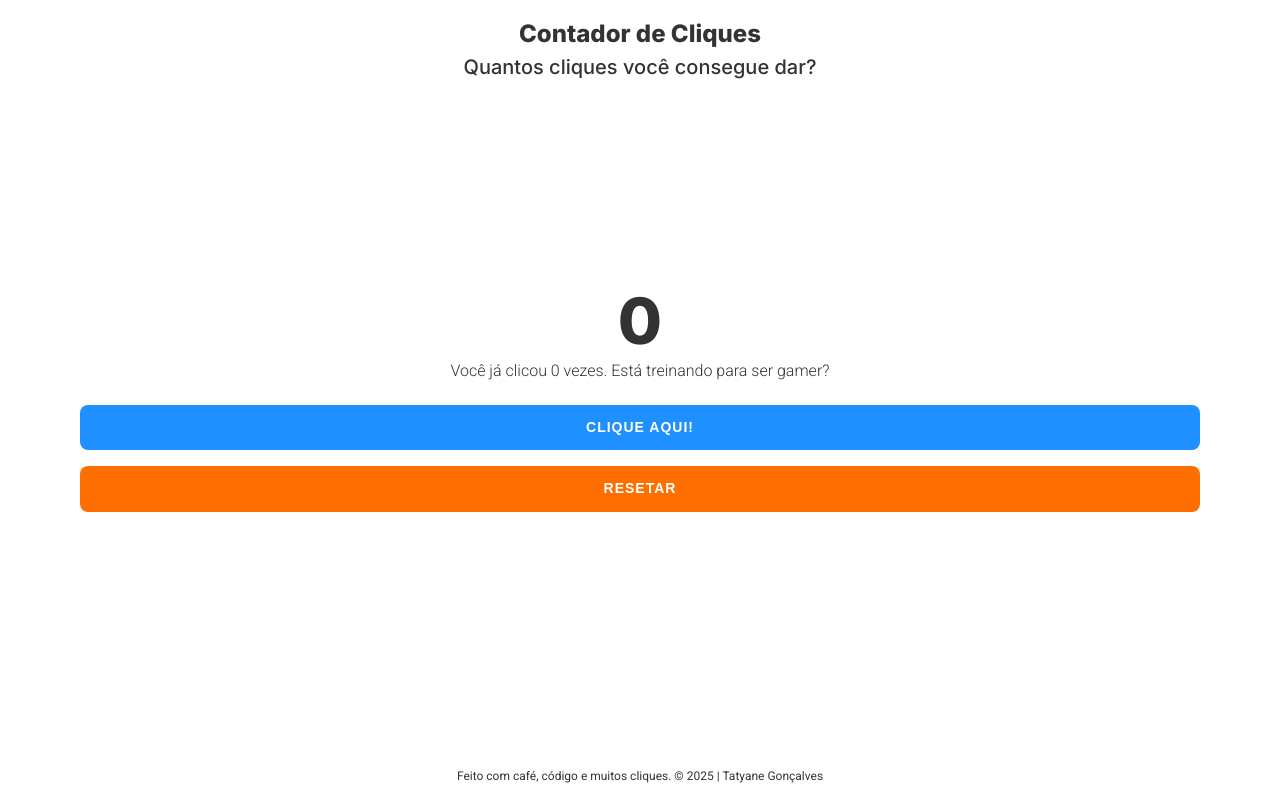
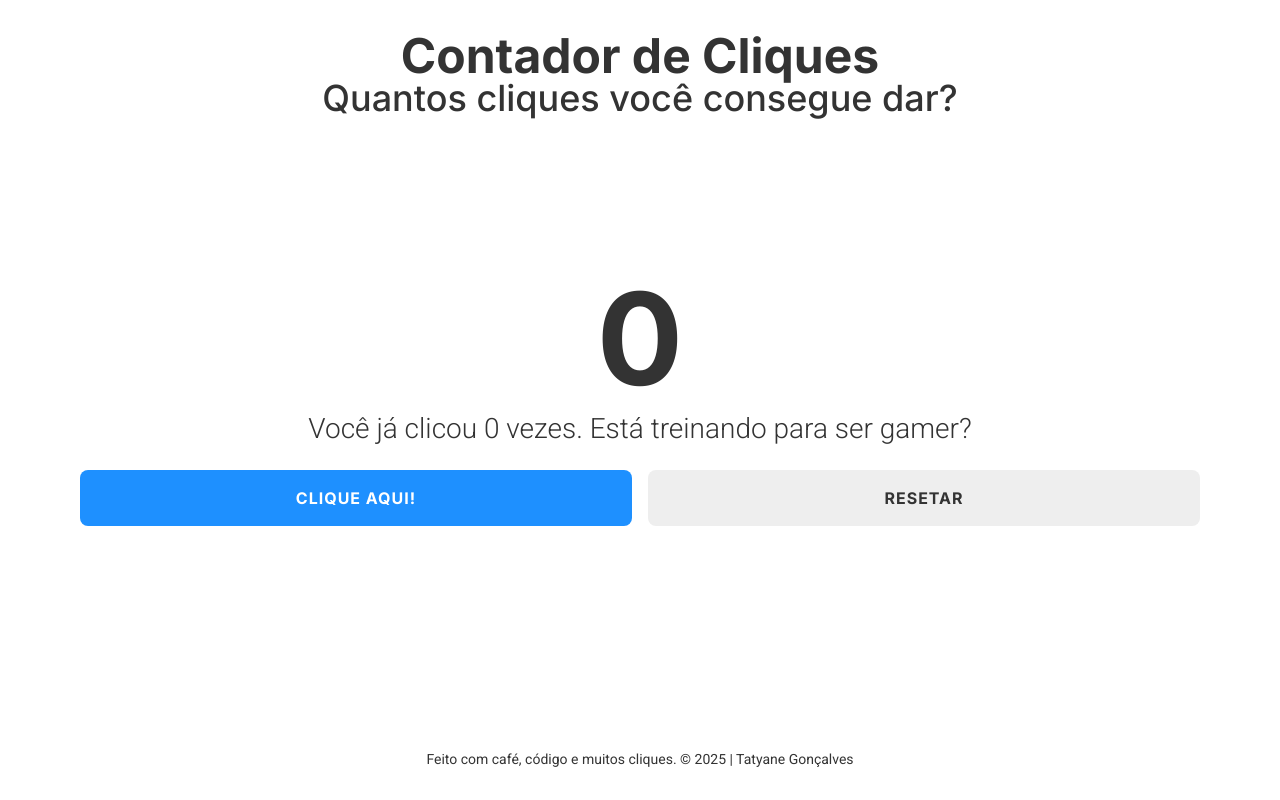
Before and after one commit to tatyanepgoncalves/click-counter, a plain HTML site: page index.html in a window 1280 px wide. Drawn offline with Linux system fonts and the light colour scheme.

Commit message:
:lipstick: feat: Update style for computer

```diff
--- a/src/styles/index.css
+++ b/src/styles/index.css
@@ -10,6 +10,7 @@
   --button-primary-active: #1565c0;
   --button-secundary-hover: #e65100;
   --button-secundary-active: #bf360c;
+  --button-secundary-disabled: #eee;
   --white: #fff;
 }
 
@@ -65,7 +66,7 @@ header {
 h1 {
   font-size: 1.5rem;
   line-height: 150%;
-  font-weight: 800;
+  font-weight: 700;
 }
 
 h2 {
@@ -84,7 +85,7 @@ button {
   font-size: 0.875rem;
   line-height: 125%;
   text-transform: uppercase;
-  font-weight: 800;
+  font-weight: 700;
   padding: 0.875rem 1rem;
   border-radius: 0.5rem;
   color: var(--white);
@@ -92,6 +93,7 @@ button {
   cursor: pointer;
   transition: all 0.5s;
   letter-spacing: 1px;
+  font-family: "Inter", sans-serif;
 }
 
 .btnPrimary {
@@ -106,6 +108,12 @@ button {
   background-color: var(--button-primary-active);
 }
 
+.btnPrimary.disabled {
+  background-color: var(--border-accent);
+  color: var(--main-text);
+  cursor: not-allowed;
+}
+
 .btnSecundary {
   background-color: var(--secundary);
 }
@@ -116,6 +124,12 @@ button {
 
 .btnSecundary.active {
   background-color: var(--button-secundary-active);
+}
+
+.btnSecundary.disabled {
+  background-color: var(--button-secundary-disabled);
+  color: var(--main-text);
+  cursor: not-allowed;
 }
 
 .content {
@@ -132,7 +146,7 @@ button {
 .show-itens h3 {
   font-size: 4rem;
   line-height: 100%;
-  font-weight: 800;
+  font-weight: 700;
 }
 
 .show-itens p {
@@ -150,3 +164,48 @@ footer p {
   font-size: 0.75rem;
   line-height: 125%;
 }
+
+@media (width >= 768px) {
+  header {
+    top: 32px;
+  }
+
+  h1 {
+    font-size: 3rem;
+    line-height: 100%;
+  }
+
+  h2 {
+    font-size: 2.25rem;
+    line-height: 100%;
+  }
+
+  .btns {
+    flex-direction: row;
+  }
+
+  .btns button {
+    width: 100%;
+    padding: 1rem;
+    font-size: 1rem;
+    line-height: 150%;
+  }
+
+  .show-itens h3 {
+    font-size: 8rem;
+  }
+
+  .show-itens p {
+    font-size: 1.75rem;
+    line-height: 125%;
+  }
+
+  footer {
+    bottom: 32px;
+  }
+
+  footer p {
+    font-size: 0.875rem;
+    line-height: 125%;
+  }
+}
```
